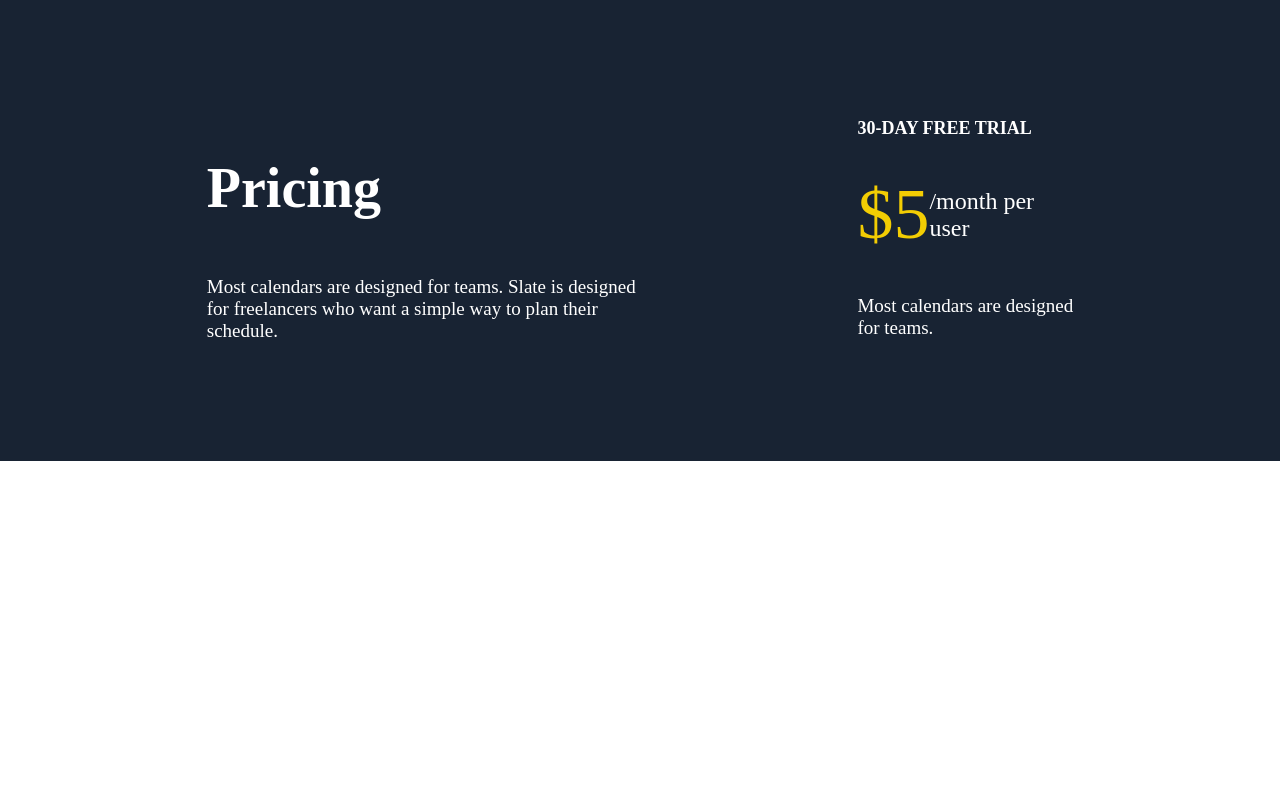
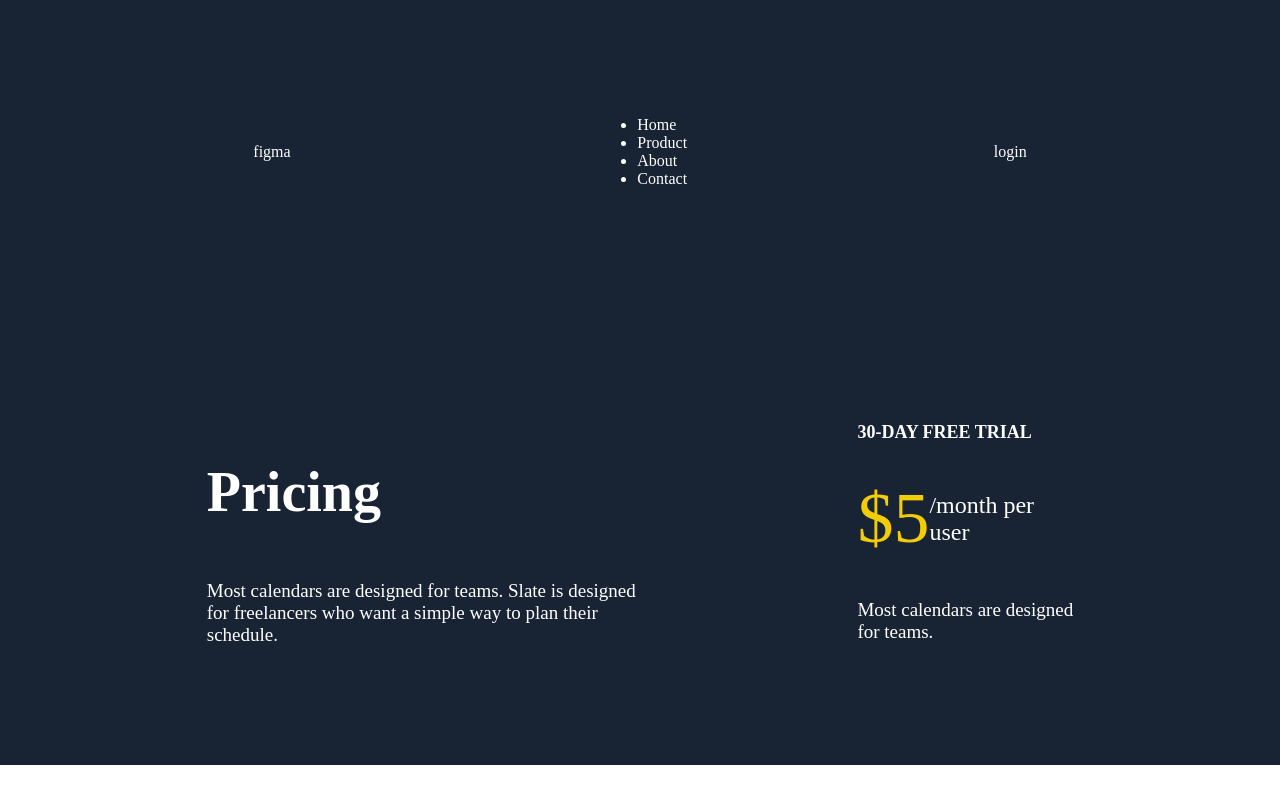
Before and after one commit to kasvrol/landing-page-01, a React (Create React App) app in the folder meu-app/: page / in a window 1280 px wide. Built offline with nearby package versions, Linux system fonts and the light colour scheme.

Commit message:
criação d html do componente header

```diff
--- a/meu-app/src/App.js
+++ b/meu-app/src/App.js
@@ -1,9 +1,13 @@
 import React from 'react';
+import Header from "./components/Header/Header";
 import Pricing from "./components/Pricing/Pricing";
 
 function App() {
   return (
-   <Pricing/>
+    <div>
+      <Header/>
+      <Pricing/>
+    </div>
   );
 }
 
--- a/meu-app/src/components/Header/Header.jsx
+++ b/meu-app/src/components/Header/Header.jsx
@@ -0,0 +1,31 @@
+import React, {Component} from "react";
+
+
+class Header extends Component{
+    render(){
+        return(
+            <nav className="body">
+                <section>
+                    figma
+                </section>
+                <section>
+                    <ul>
+                        {Array.of("Home", "Product", "About", "Contact").map((aba)=>{
+                            return(
+                                <li>
+                                    <a>{aba}</a>
+                                </li>
+                            )
+                        }
+                        )}
+                    </ul>
+                </section>
+                <section>
+                    login
+                </section>
+            </nav>
+        )
+    }
+
+}
+export default Header;
```
